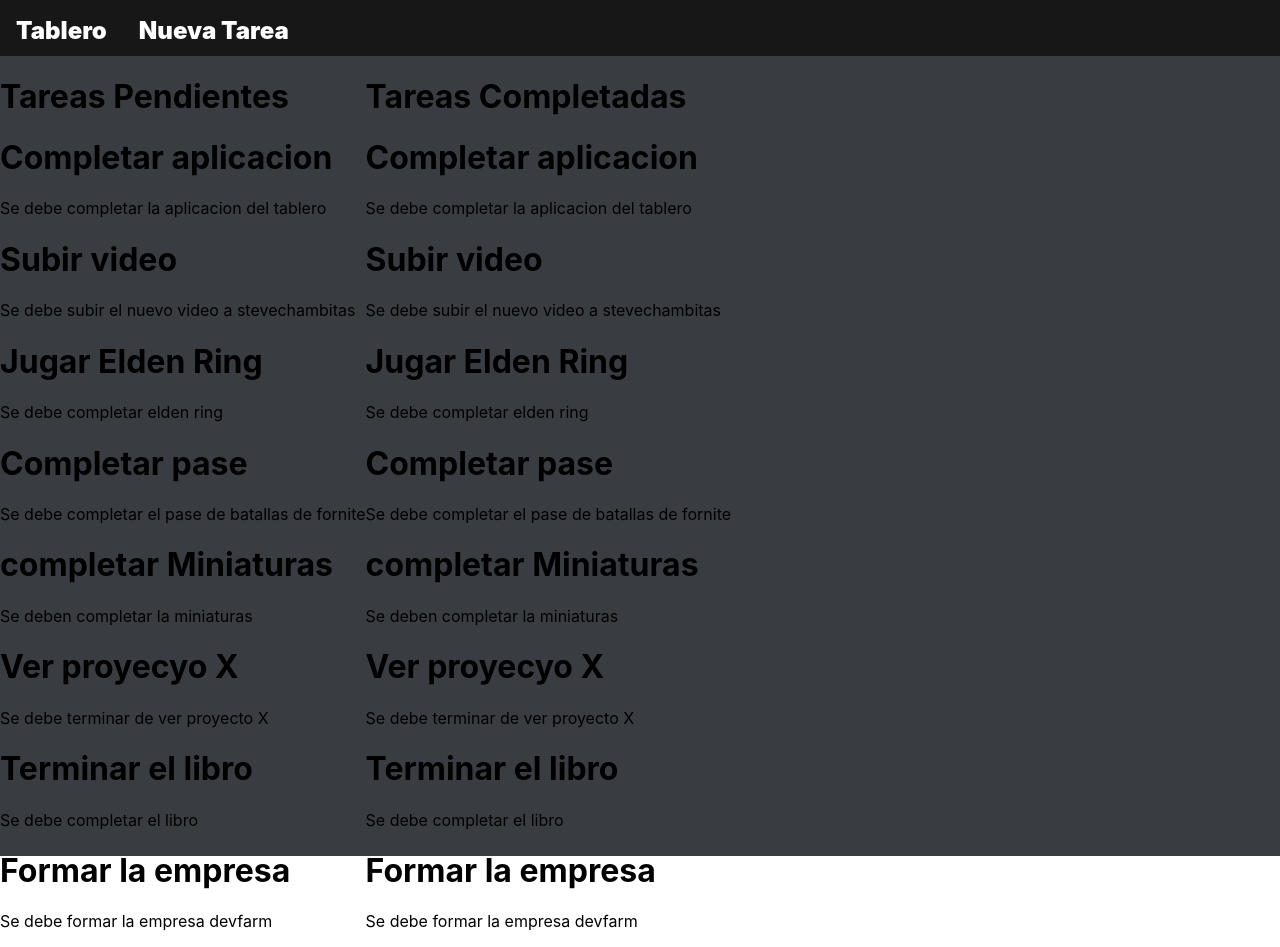
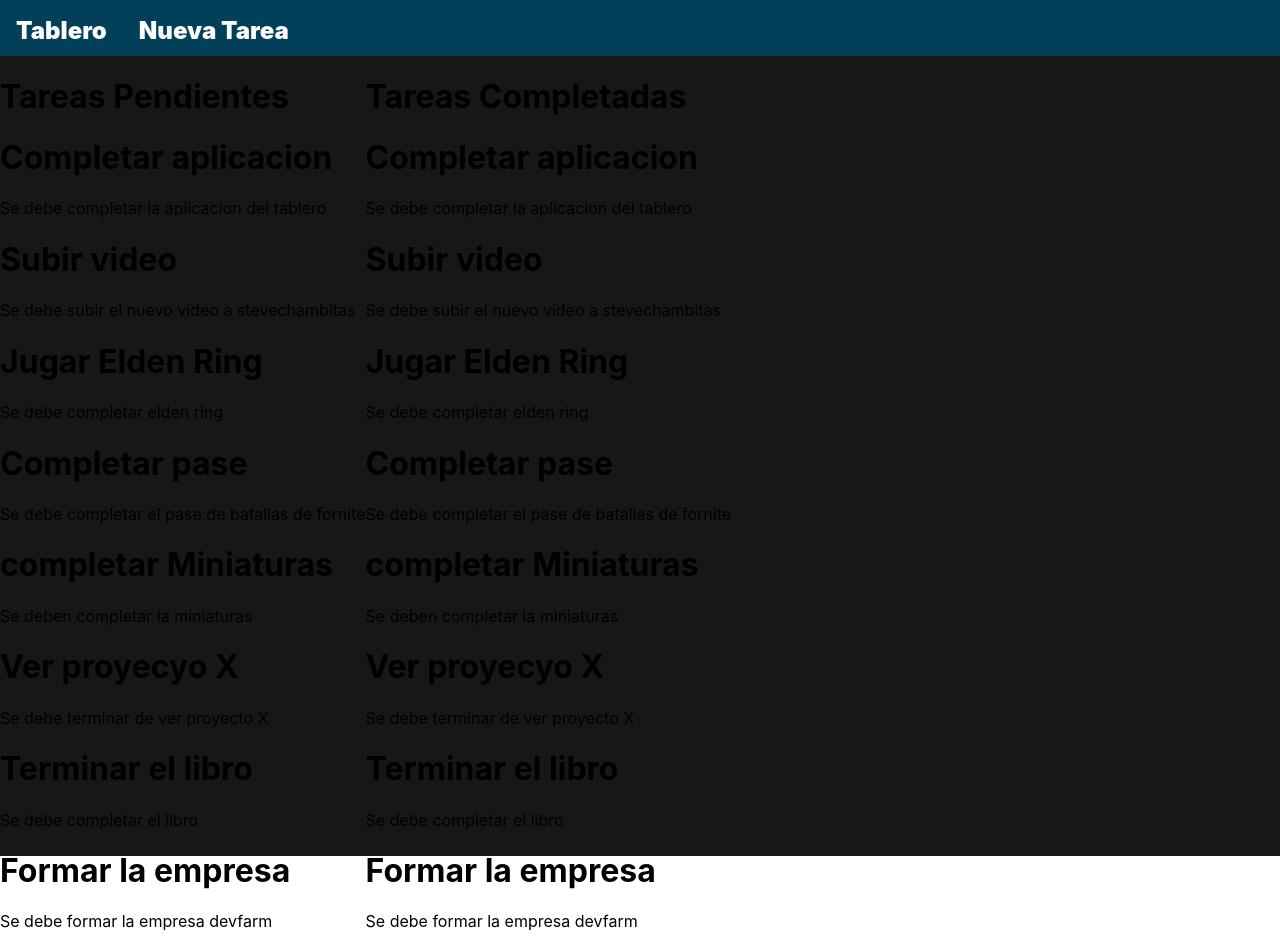
Before and after one commit to SteveBartmoss/ProjectSayuFront, a React (Create React App) app: page / in a window 1280 px wide. Built offline with nearby package versions, Linux system fonts and the light colour scheme.

Commit message:
se cambiaron lo colores de la aplicacion

```diff
--- a/src/App.css
+++ b/src/App.css
@@ -12,12 +12,14 @@
   --gris-10: #9fa3a9;
   --gris-11: #65727c;
   --gris-12: #3e4144;
+
+  --azul-1: #024059;
 }
 /*#endregion */
 
 /*#region nav bar*/
 .div-nav{
-  background-color: var(--gris-6);
+  background-color: var(--azul-1);
   font-size: 1.5rem;
   height: 3.5rem;
   list-style: none;
@@ -39,7 +41,7 @@
 
 /*#region tablero */
 .div-tablero{
-  background-color: var(--gris-8);
+  background-color: var(--gris-6);
   height: 100vh;
   width: 100vw;
 }
```
